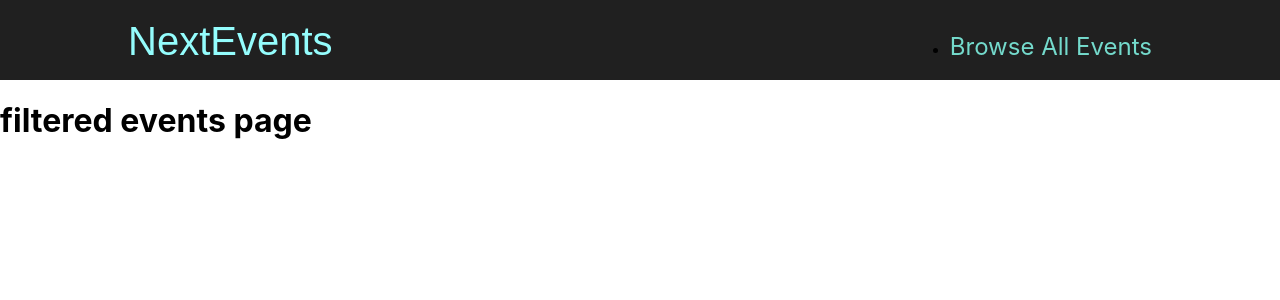
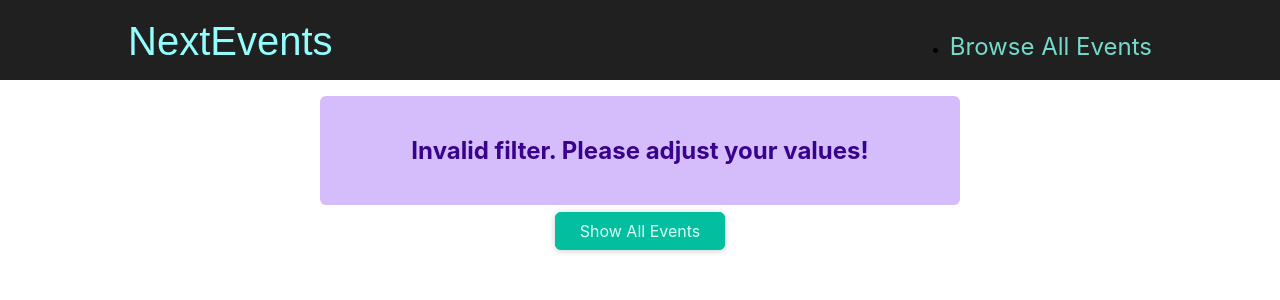
Before and after one commit to OzzyDm/nextjs-events-app, a Next.js app: page /events in a window 1280 px wide. Shown: the top 300 px of the page. Built offline with nearby package versions, Linux system fonts and the light colour scheme.

Commit message:
filtering updated

```diff
--- /dev/null
+++ b/components/events/results-title.js
@@ -0,0 +1,20 @@
+import Button from '../ui/button';
+import classes from './results-title.module.css';
+
+function ResultsTitle(props) {
+  const { date } = props;
+
+  const humanReadableDate = new Date(date).toLocaleDateString('en-US', {
+    month: 'long',
+    year: 'numeric',
+  });
+
+  return (
+    <section className={classes.title}>
+      <h1>Events in {humanReadableDate}</h1>
+      <Button link='/events'>Show all events</Button>
+    </section>
+  );
+}
+
+export default ResultsTitle;
--- /dev/null
+++ b/components/events/results-title.module.css
@@ -0,0 +1,6 @@
+.title {
+  margin: 2rem auto;
+  width: 90%;
+  max-width: 40rem;
+  text-align: center;
+}
--- /dev/null
+++ b/components/ui/error-alert.js
@@ -0,0 +1,7 @@
+import classes from './error-alert.module.css';
+
+function ErrorAlert(props) {
+  return <div className={classes.alert}>{props.children}</div>;
+}
+
+export default ErrorAlert;
--- /dev/null
+++ b/components/ui/error-alert.module.css
@@ -0,0 +1,12 @@
+.alert {
+  margin: 1rem auto;
+  padding: 1rem 2rem;
+  width: 90%;
+  max-width: 40rem;
+  background-color: #d5bdfc;
+  color: #38028d;
+  font-weight: bold;
+  font-size: 1.5rem;
+  text-align: center;
+  border-radius: 6px;
+}
--- a/pages/events/[...slug].js
+++ b/pages/events/[...slug].js
@@ -1,8 +1,72 @@
+import { useRouter } from "next/router";
+import { Fragment } from "react";
+
+import { getFilteredEvents } from "../../dummy-data";
+import EventList from "../../components/events/event-list";
+import ResultsTitle from "../../components/events/results-title";
+import Button from "../../components/ui/button";
+import ErrorAlert from "../../components/ui/error-alert";
+
 function FilteredEventsPage() {
+  const router = useRouter();
+
+  const filterData = router.query.slug;
+
+  if (!filterData) {
+    return <p className="center">Loading...</p>;
+  }
+
+  const filteredYear = filterData[0];
+  const filteredMonth = filterData[1];
+
+  const numYear = +filteredYear;
+  const numMonth = +filteredMonth;
+
+  if (
+    isNaN(numYear) ||
+    isNaN(numMonth) ||
+    numYear > 2030 ||
+    numYear < 2021 ||
+    numMonth < 1 ||
+    numMonth > 12
+  ) {
+    return (
+      <Fragment>
+        <ErrorAlert>
+          <p>Invalid filter. Please adjust your values!</p>
+        </ErrorAlert>
+        <div className="center">
+          <Button link="/events">Show All Events</Button>
+        </div>
+      </Fragment>
+    );
+  }
+
+  const filteredEvents = getFilteredEvents({
+    year: numYear,
+    month: numMonth,
+  });
+
+  if (!filteredEvents || filteredEvents.length === 0) {
+    return (
+      <Fragment>
+        <ErrorAlert>
+          <p>No events found for the chosen filter!</p>
+        </ErrorAlert>
+        <div className="center">
+          <Button link="/events">Show All Events</Button>
+        </div>
+      </Fragment>
+    );
+  }
+
+  const date = new Date(numYear, numMonth - 1);
+
   return (
-    <div>
-      <h1>filtered events page</h1>
-    </div>
+    <Fragment>
+      <ResultsTitle date={date} />
+      <EventList items={filteredEvents} />
+    </Fragment>
   );
 }
 
--- a/styles/globals.css
+++ b/styles/globals.css
@@ -14,3 +14,9 @@
 * {
   box-sizing: border-box;
 }
+
+.center {
+  margin: auto;
+
+  text-align: center;
+}
```
Also changed, not shown: pages/events/[eventId].js (+6 -1 lines).
